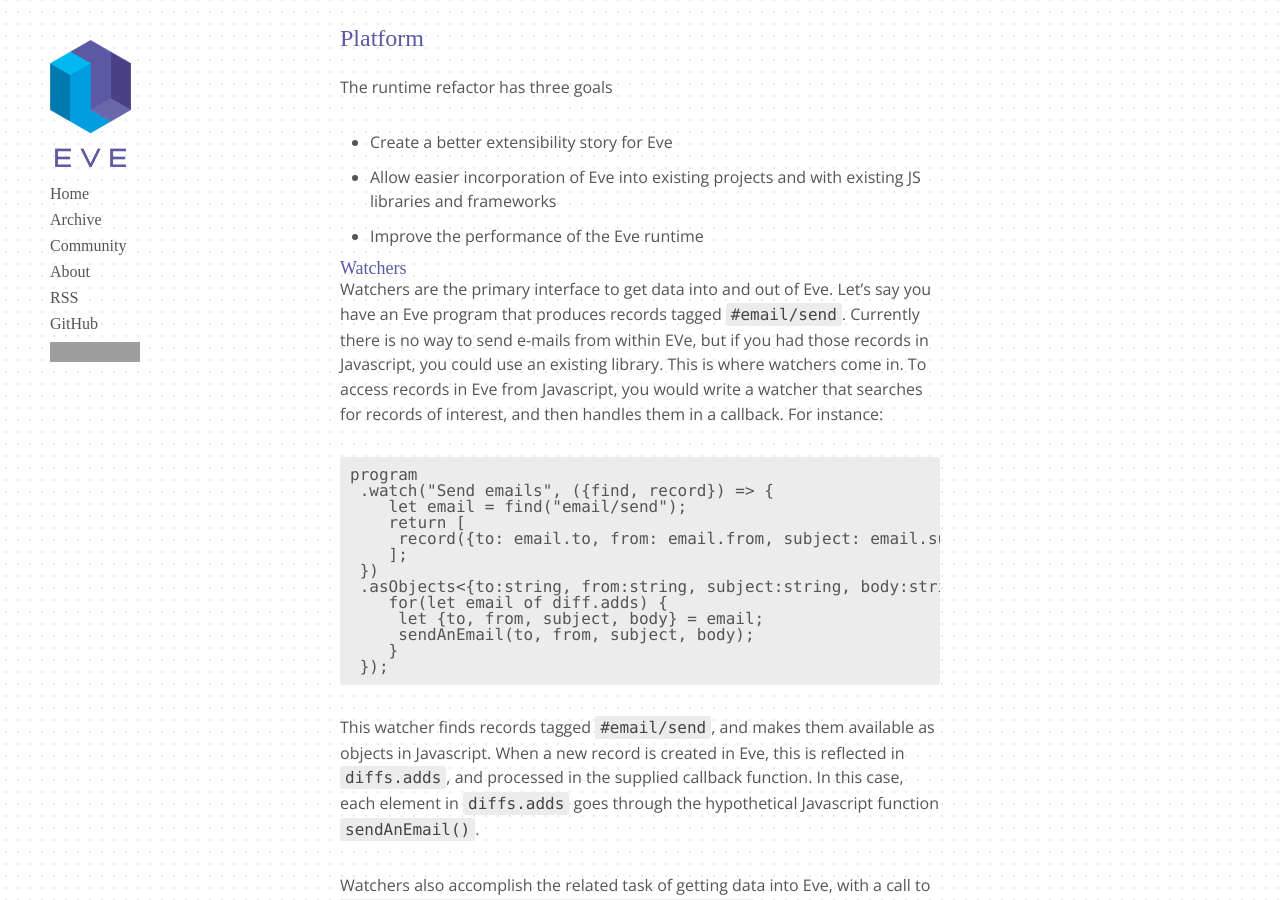
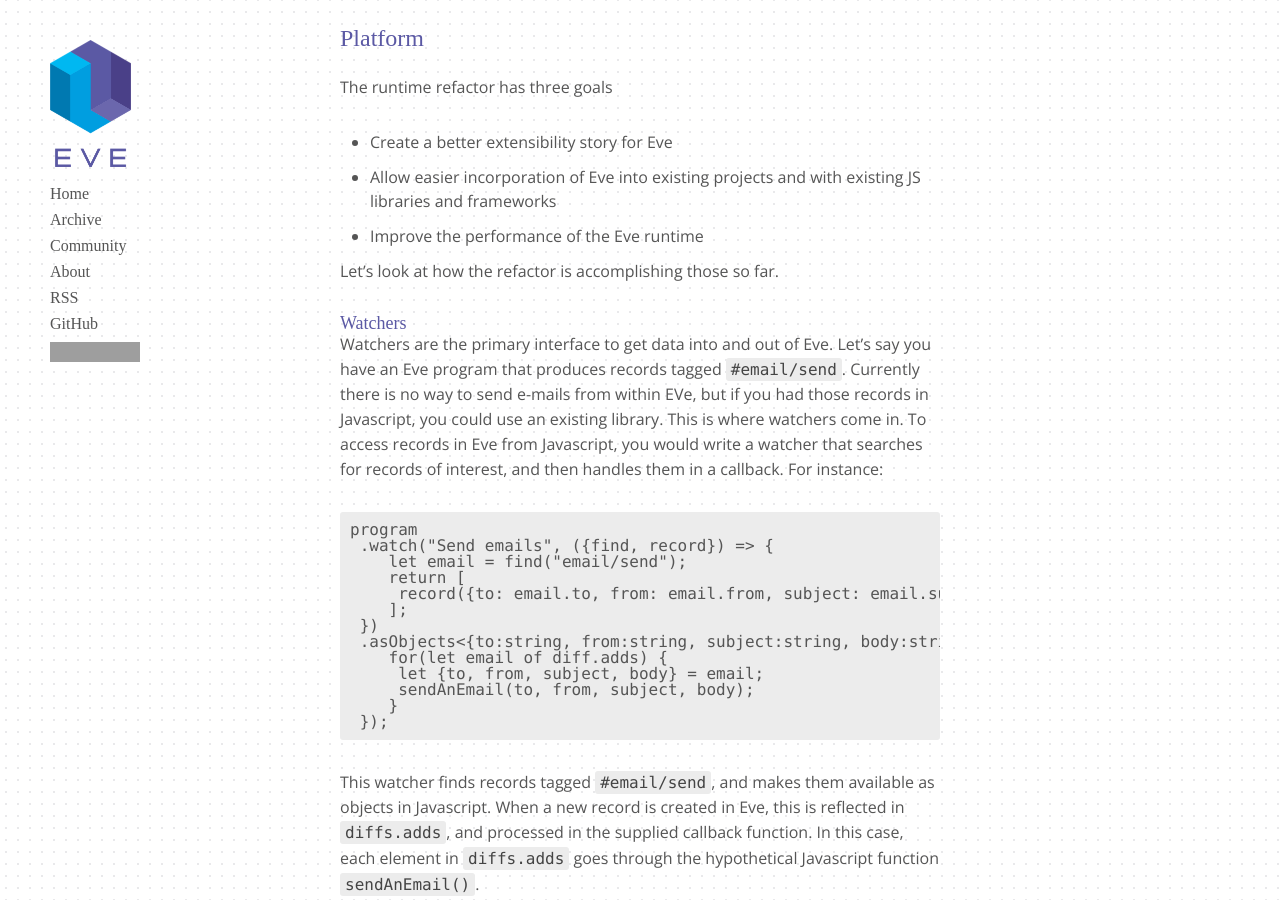
Before and after one commit to Kodowa/incidentalcomplexity, a Jekyll site: the page built from _posts/2017-03-08-february.md, in a window 1280 px wide and 900 px high, scrolled down 414 px. Built offline with Jekyll 4.4.1, drawn with Linux system fonts in a browser that asks for light colours; some web fonts are replaced; grey boxes are pictures that could not be loaded.

Commit message:
Add a sentence

```diff
--- a/_posts/2017-03-08-february.md
+++ b/_posts/2017-03-08-february.md
@@ -16,6 +16,8 @@ The runtime refactor has three goals
 1. Create a better extensibility story for Eve
 2. Allow easier incorporation of Eve into existing projects and with existing JS libraries and frameworks
 3. Improve the performance of the Eve runtime
+
+Let's look at how the refactor is accomplishing those so far.
 
 #### Watchers
 
```
